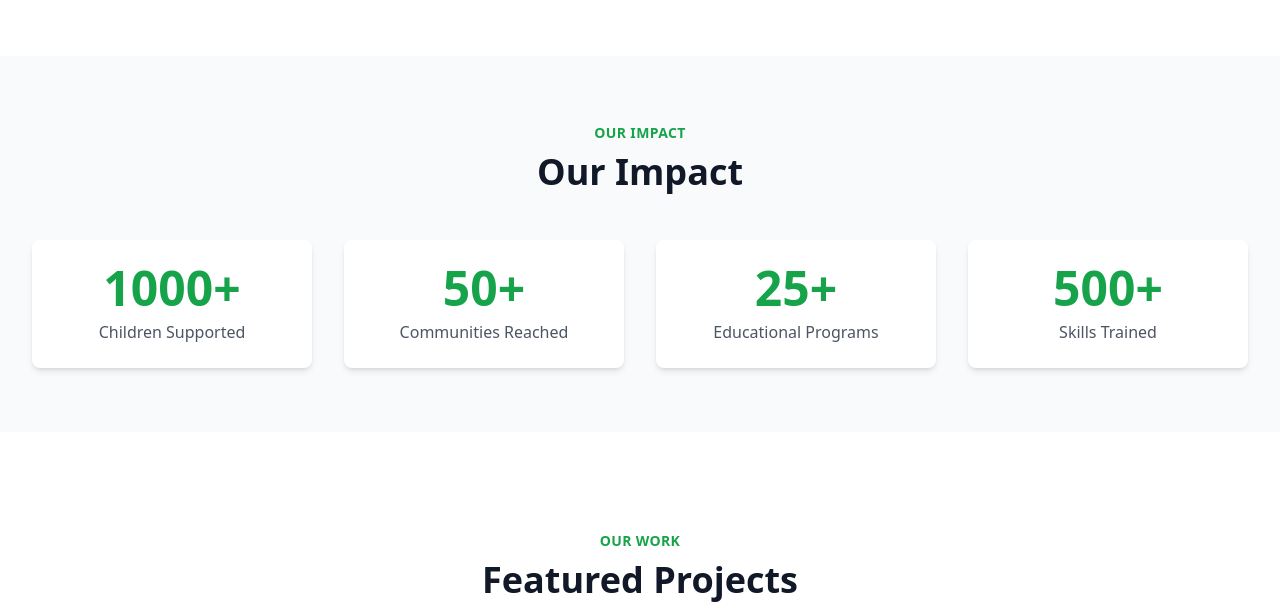
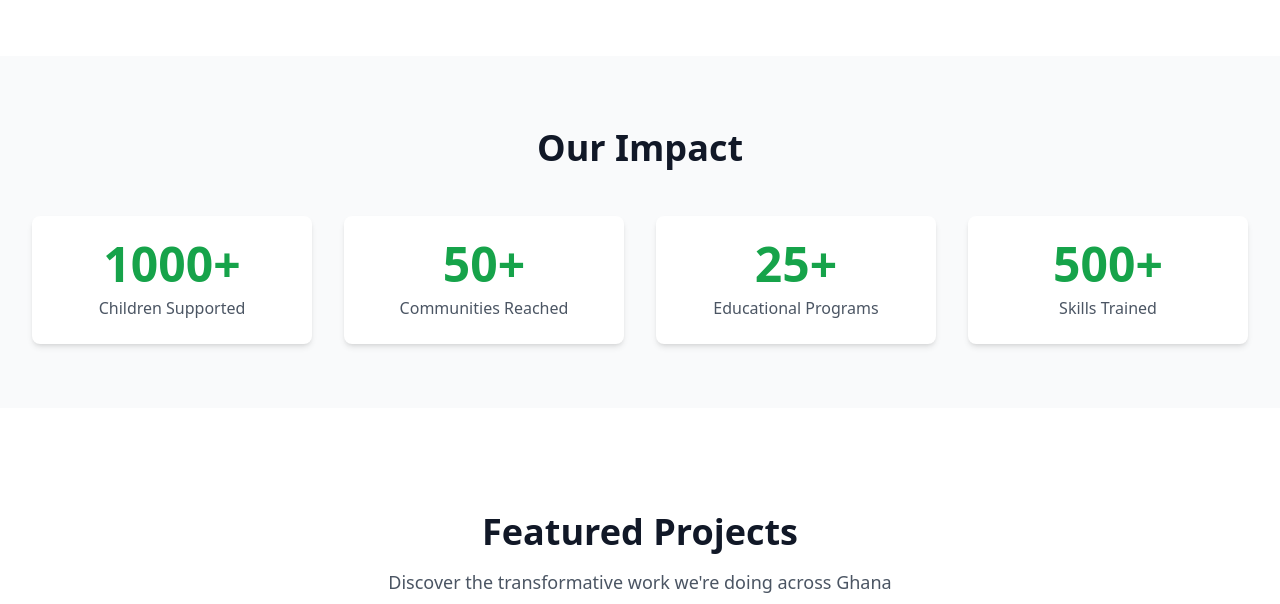
Before and after one commit to kobinaq/Tribe-Africa-foundation-website, a Next.js app: page / in a window 1280 px wide. Shown: the part 1300-1904 px from the top of the page. Built offline with nearby package versions, Linux system fonts and the light colour scheme.

Commit message:
Remove placeholder spans from Hero and Impact sections
Removed placeholder text from Hero and Impact sections.

```diff
--- a/app/page.tsx
+++ b/app/page.tsx
@@ -15,7 +15,6 @@ export default function Home() {
       <section className="relative min-h-[600px] md:min-h-[700px] flex items-center">
         {/* Hero Image Background */}
         <div className="absolute inset-0 z-0">
-          {/* You can replace this with an actual image */}
           <div className="relative w-full h-full bg-gradient-to-br from-primary-700 to-primary-900">
            <Image
               src="/images/hero/main-hero.jpg"
@@ -102,7 +101,6 @@ export default function Home() {
       {/* Impact Section */}
       <section className="py-16 bg-gray-50">
         <div className="container-custom text-center">
-          <span className="text-primary-600 font-semibold text-sm uppercase tracking-wide">Our Impact</span>
           <h2 className="section-title mt-2 mb-12">{home.impact.title}</h2>
           <div className="grid grid-cols-2 md:grid-cols-4 gap-8">
             {home.impact.stats.map((stat, index) => (
@@ -121,7 +119,6 @@ export default function Home() {
       <section className="py-16 md:py-24">
         <div className="container-custom">
           <div className="text-center mb-12">
-            <span className="text-primary-600 font-semibold text-sm uppercase tracking-wide">Our Work</span>
             <h2 className="section-title mt-2">Featured Projects</h2>
             <p className="section-subtitle mx-auto mt-4">
               Discover the transformative work we're doing across Ghana
```
